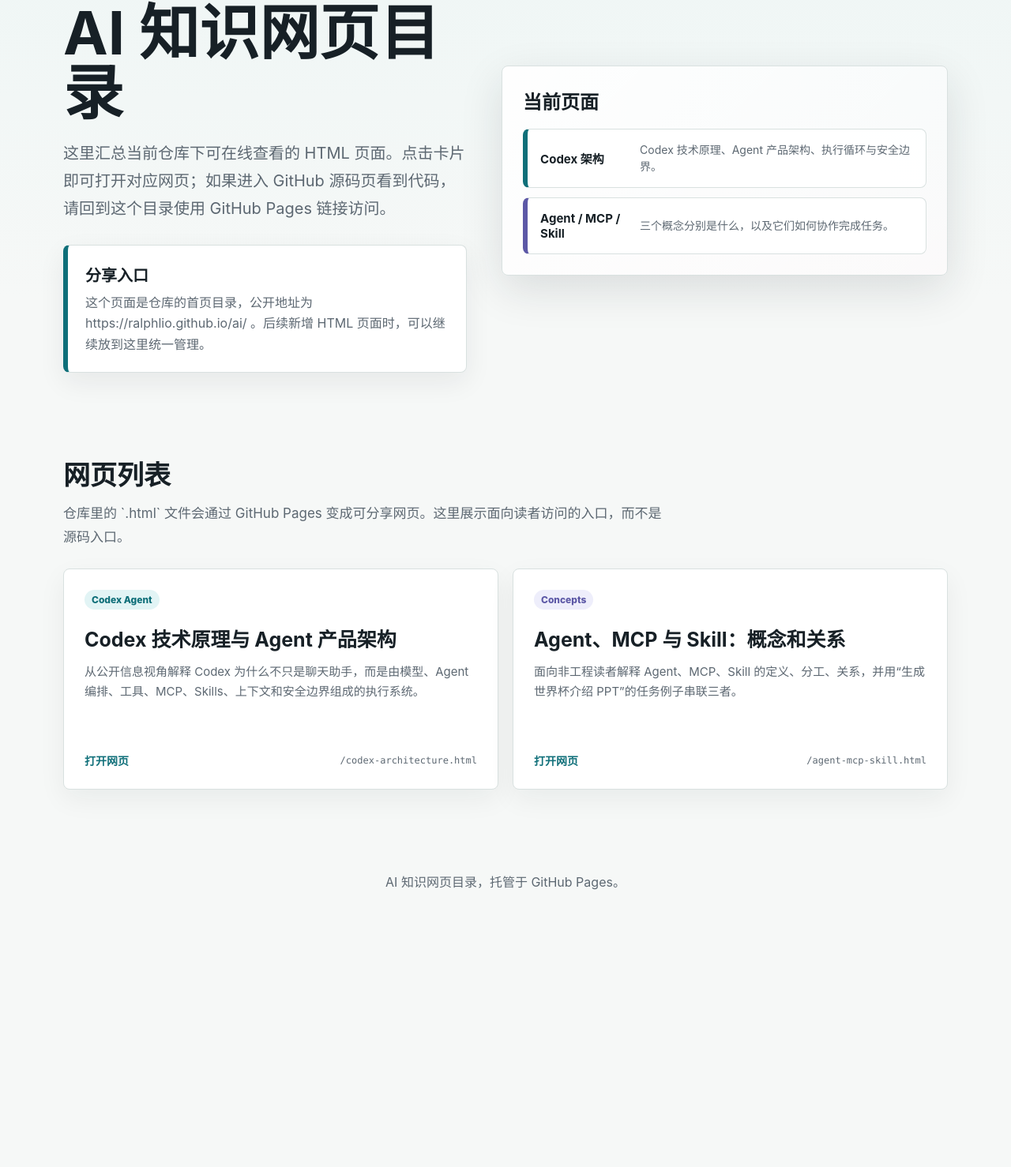
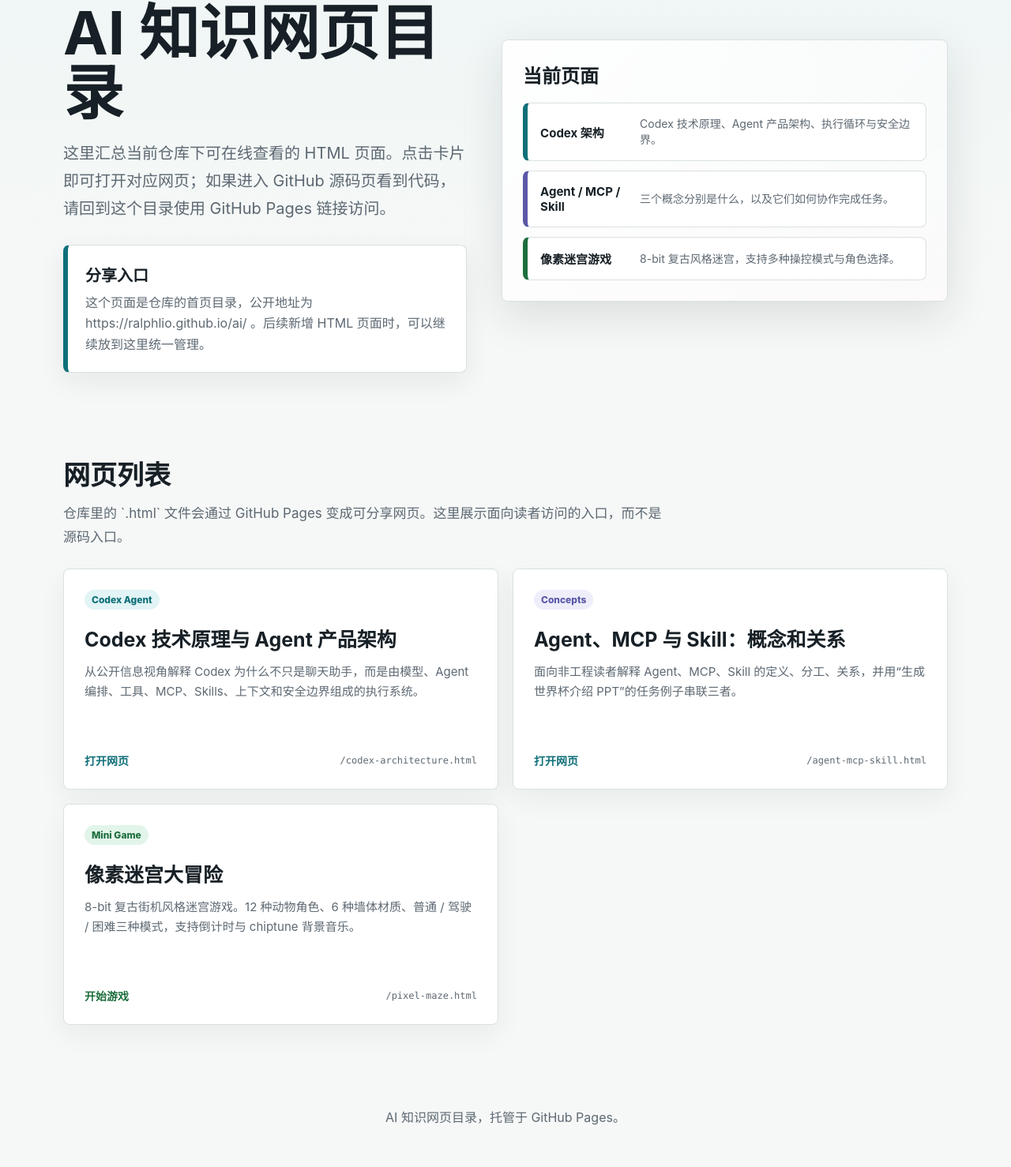
Before and after one commit to ralphlio/ai, a plain HTML site: page index.html in a window 1280 px wide. Shown: the part 123-1601 px from the top of the page at 79% size. Before the commit the page ends 1303 px from the top, so only its background shows below. Drawn offline with Linux system fonts and the light colour scheme.

Commit message:
Update index: add pixel maze link

```diff
--- a/index.html
+++ b/index.html
@@ -20,6 +20,8 @@
         --soft-agent: #e2f4f5;
         --soft-skill: #eeeefb;
         --soft-tool: #fff0d8;
+        --game: #1e6e3e;
+        --soft-game: #e2f5ea;
         --shadow: 0 18px 54px rgba(24, 32, 38, 0.12);
       }
 
@@ -153,6 +155,10 @@
         border-left-color: var(--skill);
       }
 
+      .mini-item:nth-child(3) {
+        border-left-color: var(--game);
+      }
+
       .mini-item b {
         font-size: 15px;
       }
@@ -221,6 +227,11 @@
       .tag.skill {
         background: var(--soft-skill);
         color: var(--skill);
+      }
+
+      .tag.game {
+        background: var(--soft-game);
+        color: var(--game);
       }
 
       .card h3 {
@@ -316,6 +327,10 @@
               <b>Agent / MCP / Skill</b>
               <span>三个概念分别是什么，以及它们如何协作完成任务。</span>
             </a>
+            <a class="mini-item" href="pixel-maze.html">
+              <b>像素迷宫游戏</b>
+              <span>8-bit 复古风格迷宫，支持多种操控模式与角色选择。</span>
+            </a>
           </div>
         </div>
       </section>
@@ -352,6 +367,18 @@
               <span class="path">/agent-mcp-skill.html</span>
             </div>
           </a>
+
+          <a class="card" href="pixel-maze.html">
+            <span class="tag game">Mini Game</span>
+            <h3>像素迷宫大冒险</h3>
+            <p>
+              8-bit 复古街机风格迷宫游戏。12 种动物角色、6 种墙体材质、普通 / 驾驶 / 困难三种模式，支持倒计时与 chiptune 背景音乐。
+            </p>
+            <div class="card-footer">
+              <span style="color: var(--game)">开始游戏</span>
+              <span class="path">/pixel-maze.html</span>
+            </div>
+          </a>
         </div>
       </section>
     </main>
```
